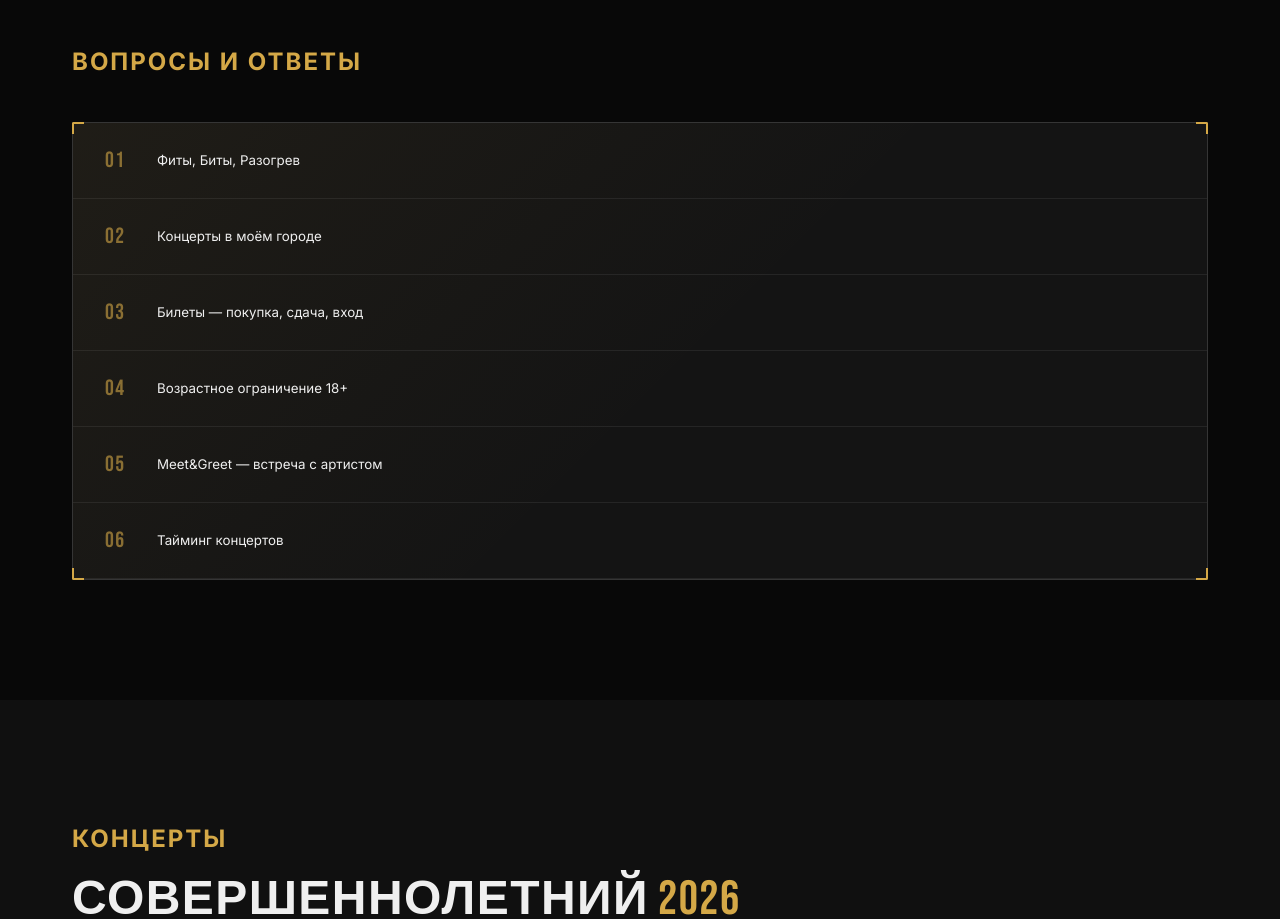
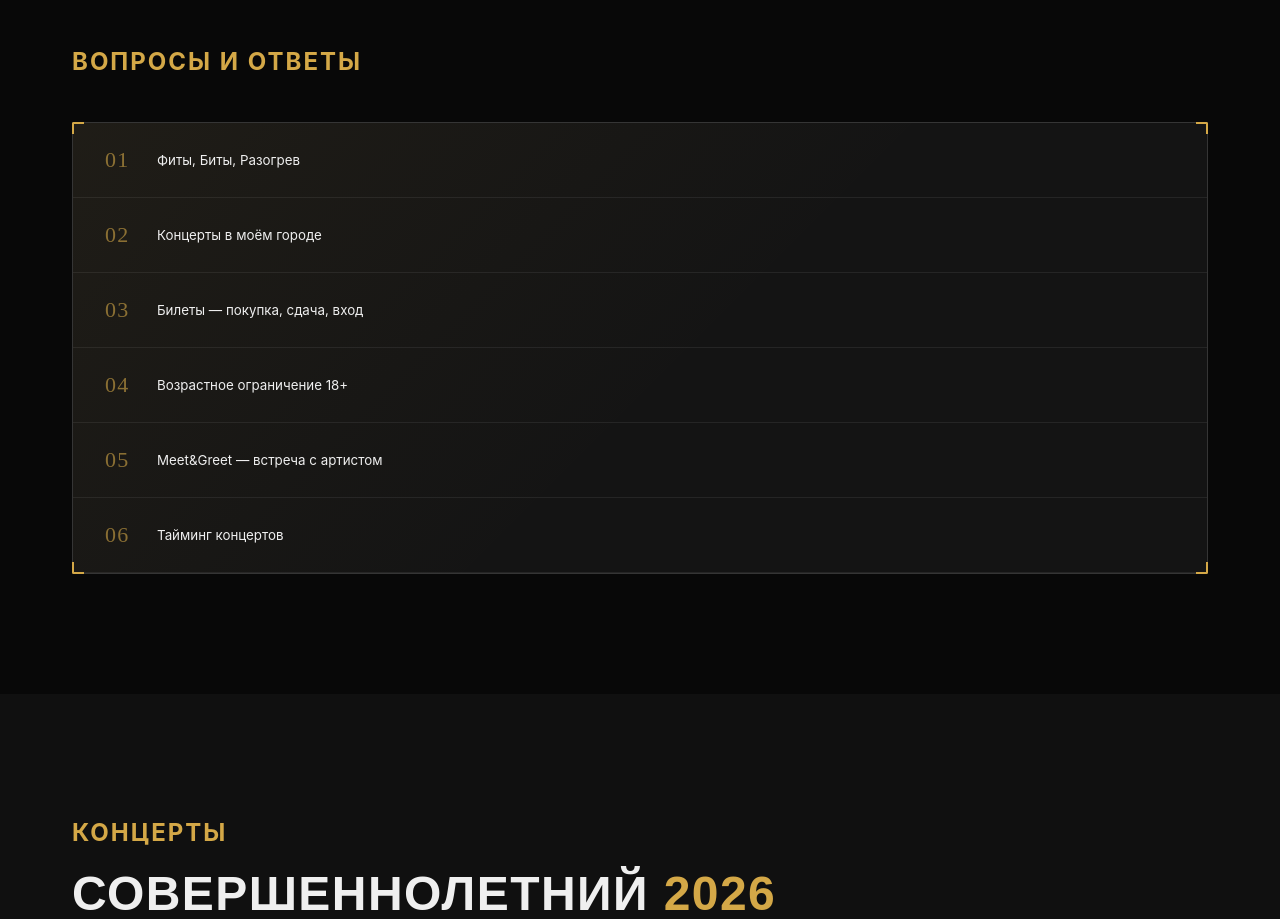
Before and after one commit to drknvpn/ChipaChipWeb, a React (Vite) app: page / in a window 1280 px wide. Shown: the part 1500-2419 px from the top of the page. Built offline with nearby package versions, Linux system fonts and the light colour scheme.

Commit message:
Update index.css

```diff
--- a/src/index.css
+++ b/src/index.css
@@ -1,4 +1,4 @@
-@import url('https://fonts.googleapis.com/css2?family=Bebas+Neue&family=Inter:wght@300;400;500;600;700;800;900&display=swap');
+@import url('https://fonts.googleapis.com/css2?family=Rubik:ital,wght@0,300..900;1,300..900&display=swap');
 
 :root {
   --bg-primary: #080808;
```
